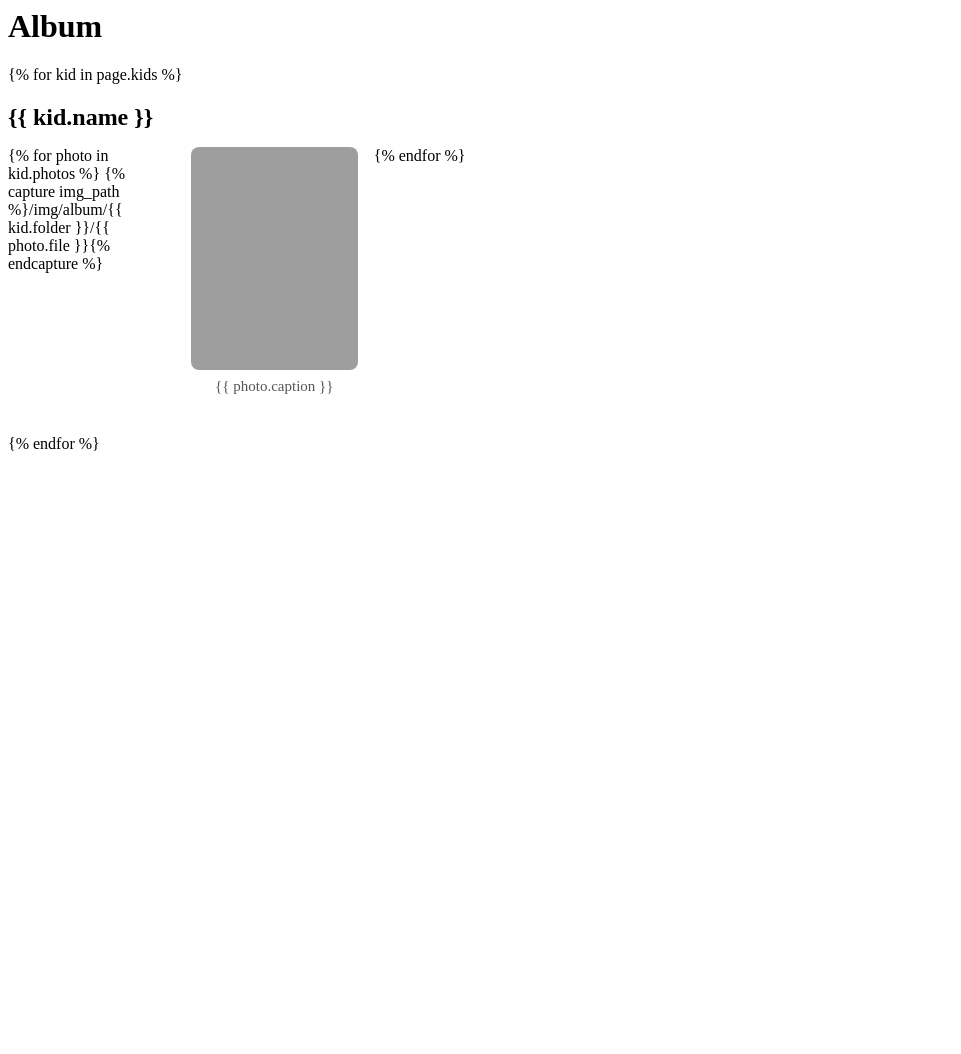
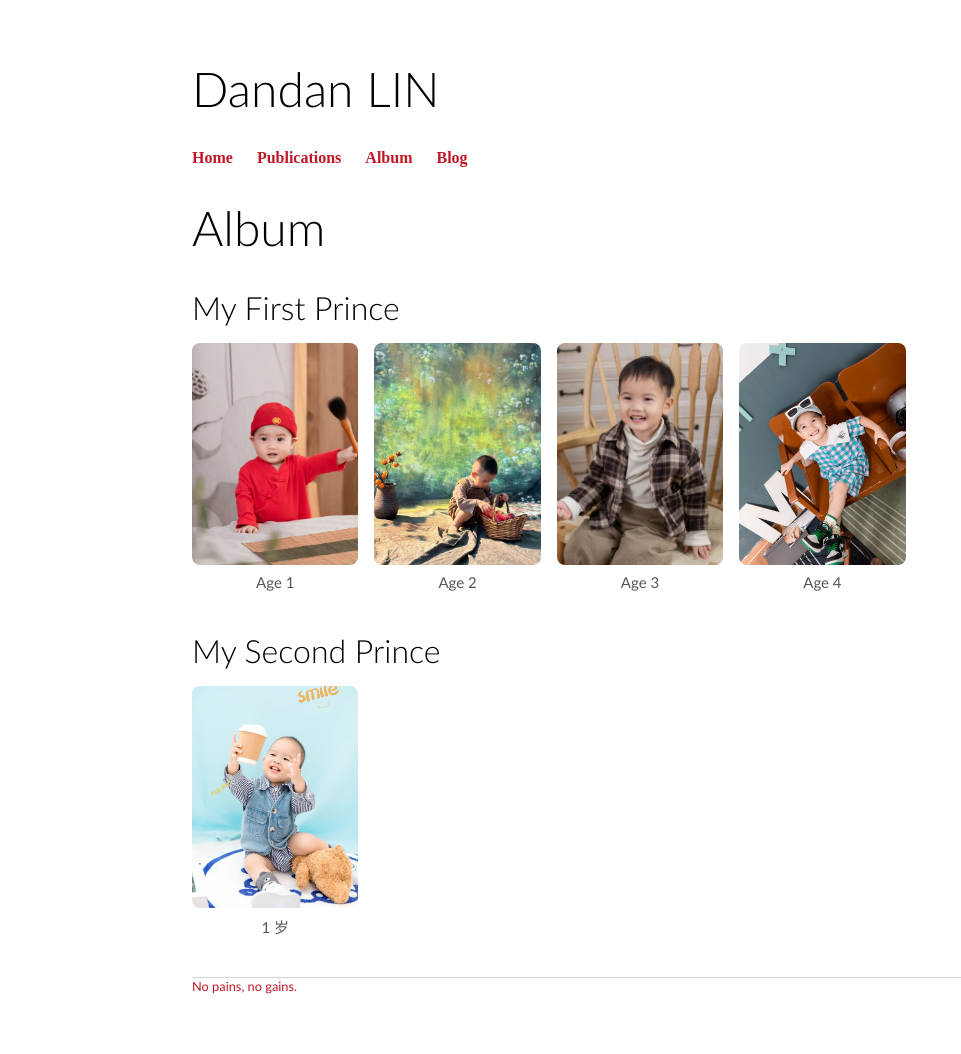
Before and after one commit to 2danlin/2danlin.github.io, a Jekyll site: the page built from album/index.html, in a window 1280 px wide. Shown: the whole page, without its empty margins (0-961 px from the left). Built offline with Jekyll 4.4.1, drawn with Linux system fonts in a browser that asks for light colours; before the commit the page ends 900 px from its top, so only the background shows below that; grey boxes are pictures that could not be loaded.

Commit message:
Update index.html

```diff
--- a/album/index.html
+++ b/album/index.html
@@ -1,3 +1,25 @@
+---
+layout: default
+title: Album
+permalink: /album/
+kids:
+  - name: "My First Prince"
+    folder: son1
+    photos:
+      - file: age1.jpg
+        caption: "Age 1"
+      - file: age2.jpg
+        caption: "Age 2"
+      - file: age3.jpg
+        caption: "Age 3"
+      - file: age4.jpg
+        caption: "Age 4"
+  - name: "My Second Prince"
+    folder: son2
+    photos:
+      - file: age1.jpg
+        caption: "1 岁"
+---
 <style>
   .album-section {
     margin-bottom: 40px;
```
